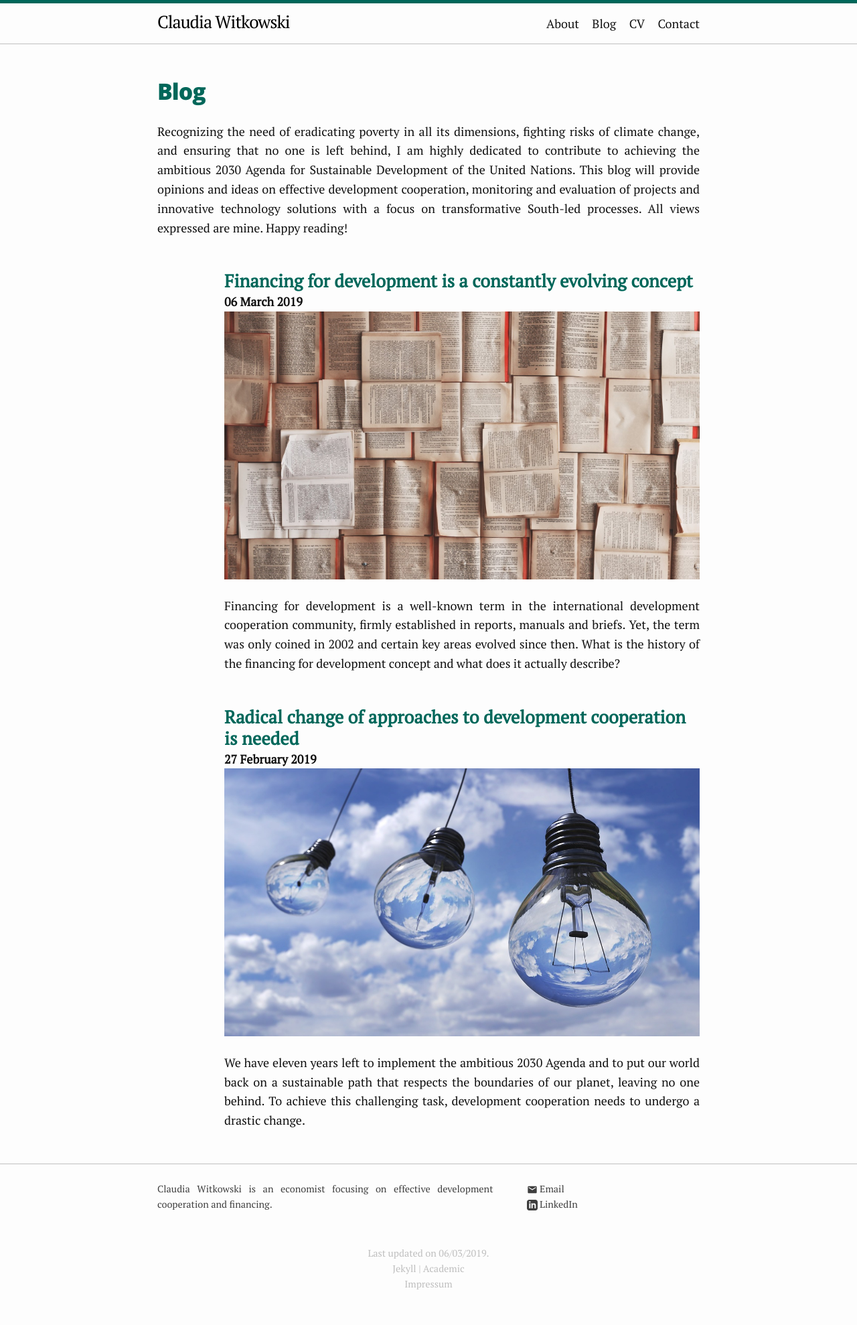
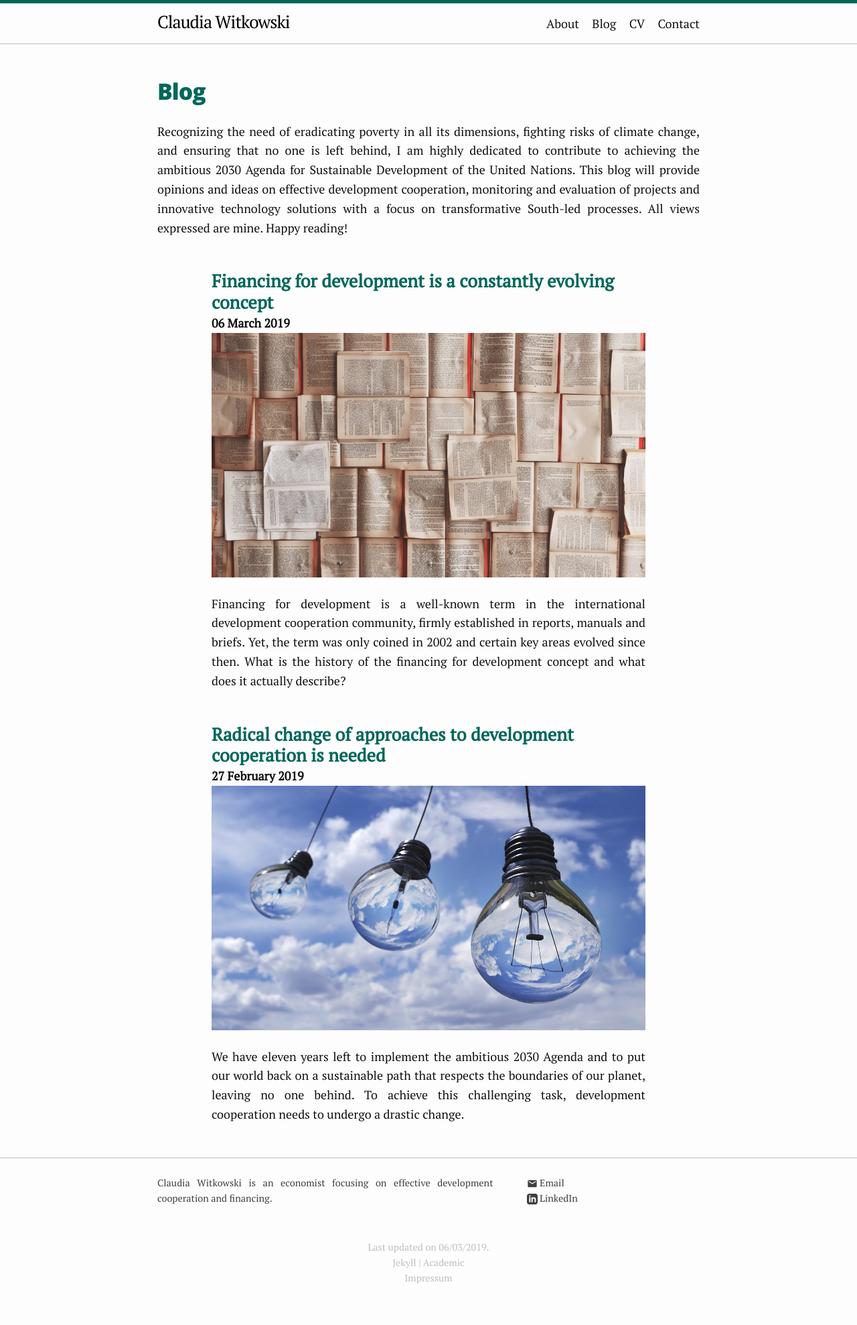
Before and after one commit to clawit91/website, a Jekyll site: the page built from 3_blog.html, in a window 1280 px wide. Shown: the whole page at 67% size. Built offline with Jekyll 4.4.1, drawn with Linux system fonts in a browser that asks for light colours.

Commit message:
Center blog posts

```diff
--- a/3_blog.html
+++ b/3_blog.html
@@ -8,9 +8,8 @@ permalink: /blog/
 
 <p class="justify"> Recognizing the need of eradicating poverty in all its dimensions, fighting risks of climate change, and ensuring that no one is left behind, I am highly dedicated to contribute to achieving the ambitious 2030 Agenda for Sustainable Development of the United Nations. This blog will provide opinions and ideas on effective development cooperation, monitoring and evaluation of projects and innovative technology solutions with a focus on transformative South-led processes. All views expressed are mine. Happy reading!</p>
 
-<ul>
 {% for post in site.posts %}
-  <ul>
+<ul class="ul-blog">
   <h3><a href="{{ post.url }}">{{ post.title }}</a></h3>
   <b>{{ post.date | date_to_long_string }}</b>
 
@@ -24,4 +23,3 @@ permalink: /blog/
 
 </ul>
 {% endfor %}
-</ul>
--- a/_sass/academic/_layout.scss
+++ b/_sass/academic/_layout.scss
@@ -800,3 +800,8 @@
 th {
   text-align: left;
 }
+
+.ul-blog {
+    width: 80%;
+    margin: auto;
+}
```
Also changed, not shown: 7 other files. Lines whose indentation alone changed are shown as unchanged.
